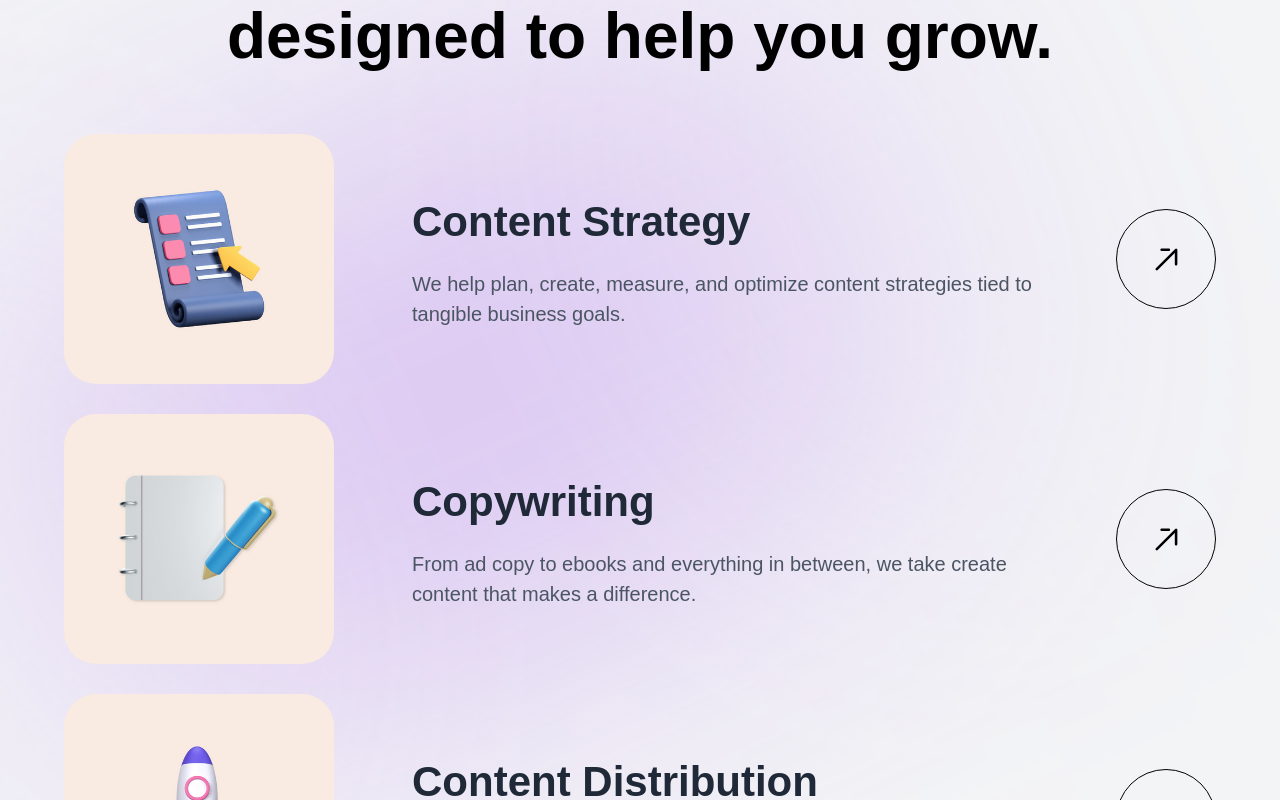
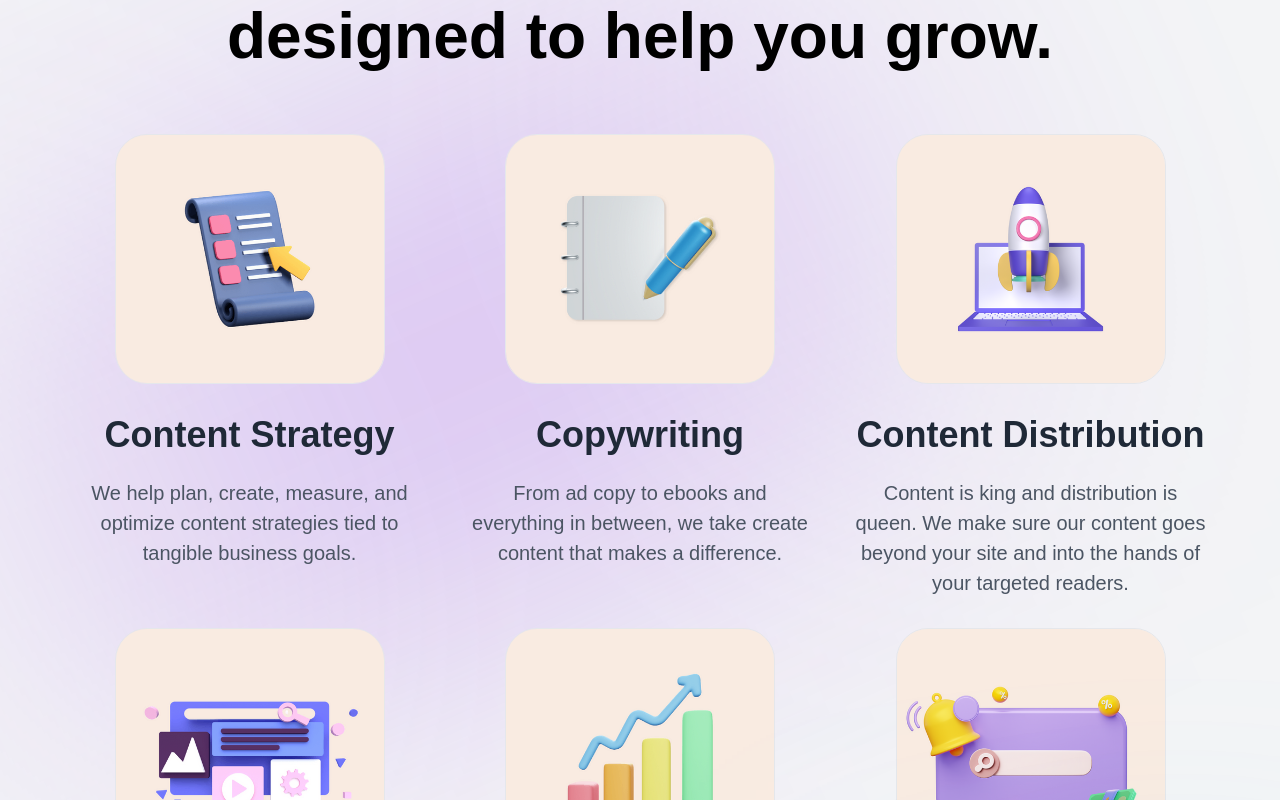
Before and after one commit to Tandid/YutaMedia_LandingPage, a Next.js app: page / in a window 1280 px wide. Shown: the part 1180-1980 px from the top of the page. Built offline with nearby package versions, Linux system fonts and the light colour scheme; a web font is replaced by a local one.

Commit message:
Updated Services Section

```diff
--- a/components/RoadmapCard.tsx
+++ b/components/RoadmapCard.tsx
@@ -30,7 +30,7 @@ const RoadmapCard: React.FC<RoadmapCardProps> = (
   } = props;
   return (
     <motion.div
-      variants={fadeIn("right", "spring", index * 0.5, 0.75)}
+      variants={fadeIn("right", "spring", index * 0.3, 0.75)}
       className={`relative ${
         active === id ? "lg:flex-[3.5] flex-[10]" : "lg-flex-[0.5] flex-[2]"
       } flex items-center justify-center min-w-[170px] h-[700px] transition-[flex] duration-[0.7s] ease-out-flex cursor-pointer`}
--- a/components/ServiceCard.tsx
+++ b/components/ServiceCard.tsx
@@ -1,6 +1,6 @@
 import { motion } from "framer-motion";
 import Image from "next/image";
-import { fadeIn } from "../utils/motion";
+import { fade } from "../utils/motion";
 
 interface ServiceCardProps {
   index: number;
@@ -15,38 +15,24 @@ const ServiceCard: React.FC<ServiceCardProps> = (
   const { index, title, subtitle, imgUrl } = props;
   return (
     <motion.div
-      variants={fadeIn("up", "spring", index * 0.5, 1)}
-      whileHover={{
-        scale: 1.03,
-      }}
-      className="flex md:flex-row flex-col gap-4"
+      variants={fade("right", "spring", index * 0.3, 1)}
+      className="flex items-center text-center md:flex-col flex-col gap-6 w-100"
     >
       <Image
         src={imgUrl}
         width="0"
         height="0"
         alt="article"
-        className="md:w-[270px] w-full h-[250px] rounded-[32px] object-cover"
+        className="md:w-[270px] w-full h-[250px] border-[1px] rounded-[32px] object-cover"
         unoptimized
       />
-      <div className="w-full flex justify-between items-center">
-        <div className="flex-1 md:ml-[62px] flex flex-col max-w-[650px]">
-          <h4 className="font-bold lg:text-[42px] text-[26px] text-gray-800">
-            {title}
-          </h4>
-          <p className="mt-[16px] font-normal lg:text-[20px] text-[14px] text-gray-600">
-            {subtitle}
-          </p>
-        </div>
-        <div className="lg:flex hidden items-center justify-center w-[100px] h-[100px] rounded-full bg-transparent border-[1px] border-black cursor-pointer">
-          <Image
-            src="/Arrow.svg"
-            width="0"
-            height="0"
-            alt="arrow"
-            className="w-[50%] h-[50%] object-contain"
-          />
-        </div>
+      <div className="flex flex-col">
+        <h3 className="font-bold lg:text-[36px] text-[26px] text-gray-800">
+          {title}
+        </h3>
+        <p className="md:w-[350px] mt-[16px] font-normal lg:text-[20px] text-[14px] text-gray-600">
+          {subtitle}
+        </p>
       </div>
     </motion.div>
   );
--- a/sections/Services.tsx
+++ b/sections/Services.tsx
@@ -20,7 +20,7 @@ const Services: React.FC = (): React.ReactElement => (
         title={<>We're a boutique content studio designed to help you grow.</>}
         textStyles="text-center"
       />
-      <div className="mt-[50px] flex flex-col gap-[30px]">
+      <div className="mt-[50px] flex flex-row flex-wrap justify-evenly gap-[30px] ml-50">
         {services.map(
           (service: Service, index: number): React.ReactElement => (
             <ServiceCard
--- a/utils/motion.ts
+++ b/utils/motion.ts
@@ -119,6 +119,25 @@ export const fadeIn = (
   },
 });
 
+export const fade = (direction: any, type: any, delay: any, duration: any) => ({
+  hidden: {
+    x: direction === "left" ? 100 : direction === "right" ? -100 : 0,
+    y: direction === "up" ? 100 : direction === "down" ? -100 : 0,
+    opacity: 0,
+  },
+  show: {
+    x: 0,
+    y: 0,
+    opacity: 1,
+    transition: {
+      type,
+      delay,
+      duration,
+      ease: "easeOut",
+    },
+  },
+});
+
 export const planetVariants = (direction: string) => ({
   hidden: {
     x: direction === "left" ? "-100%" : "100%",
```
